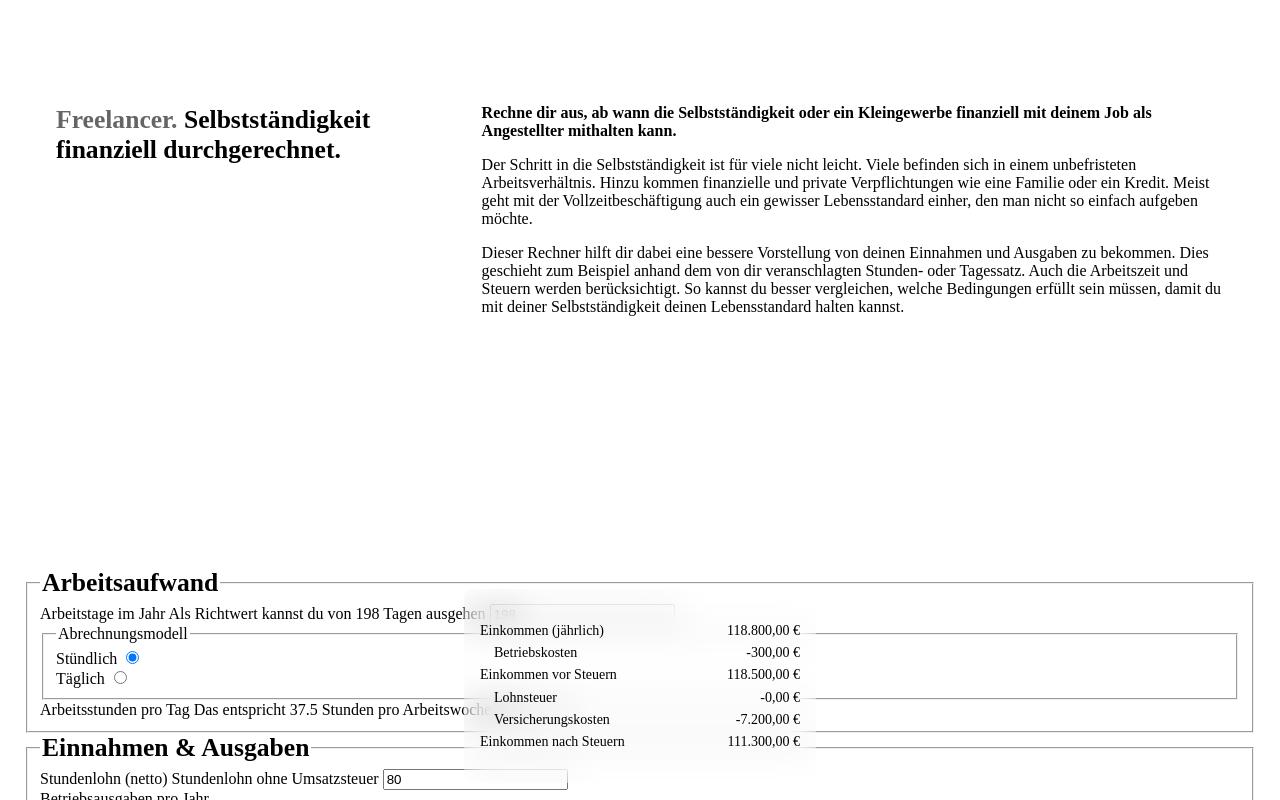
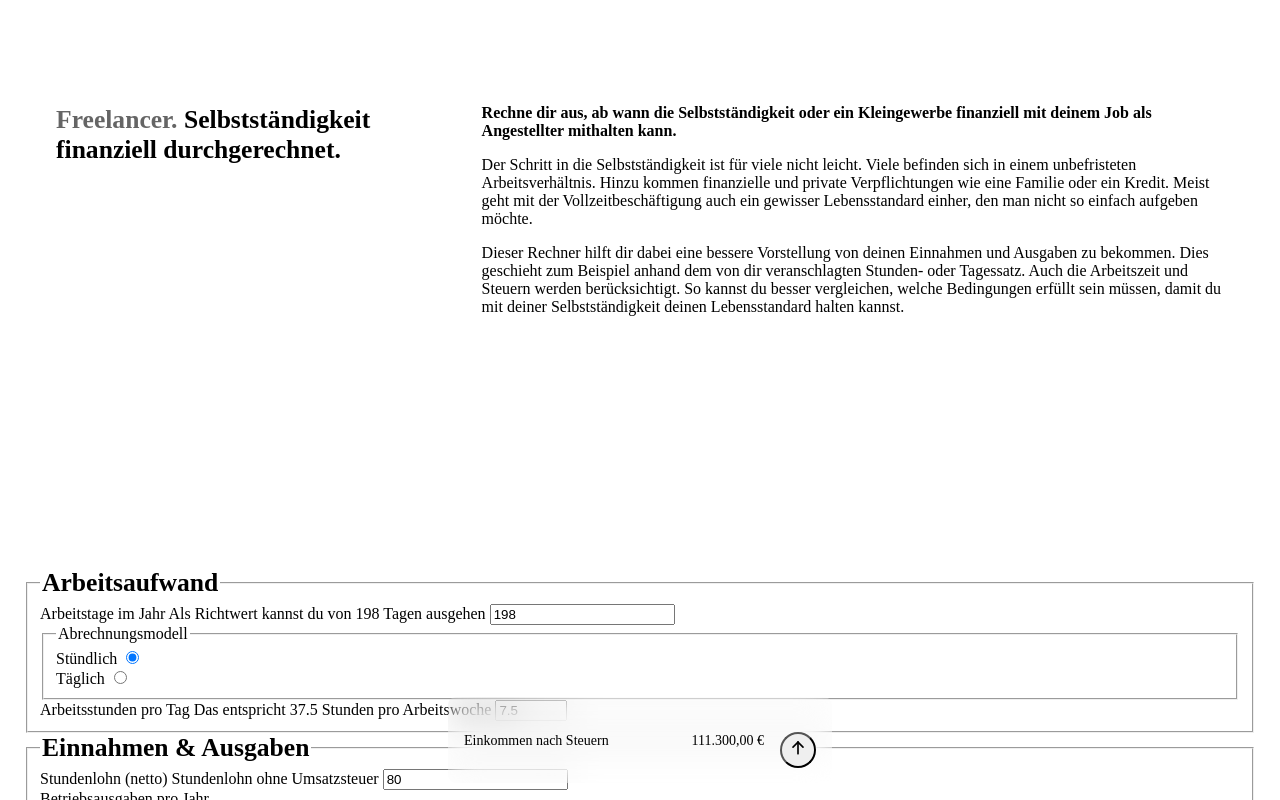
Before and after one commit to lukaskoeller/freelancer, a SvelteKit app: page / in a window 1280 px wide. Shown: the top 800 px of the page. Built offline with nearby package versions, Linux system fonts and the light colour scheme.

Commit message:
feat: improve results

```diff
--- a/src/routes/+page.svelte
+++ b/src/routes/+page.svelte
@@ -3,6 +3,8 @@
 	import type { PageProps } from './$types';
 
 	let { data, form }: PageProps = $props();
+
+	let isExpanded = $state(false);
 
 	let workDays = $state(198);
 	let workHours = $state(7.5);
@@ -352,7 +354,8 @@
 					<output class="kpi" for="income">{formatCurrency(income)}</output>
 				</div>
 			</div> -->
-			<dl class="calculation">
+			<dl>
+				<div class={`calculation -inner ${isExpanded ? '' : '-hidden'}`}>
 					<dt id="yearly-turnover">Einkommen (jährlich)</dt>
 					<dd>
 						<output aria-describedby="yearly-turnover" for="incomeBeforeTax">
@@ -383,13 +386,41 @@
 							{formatCurrency(insuranceCosts * -1)}
 						</output>
 					</dd>
+				</div>
+				<div class="calculation">
 					<dt id="income-after-tax">Einkommen nach Steuern</dt>
 					<dd>
 						<output aria-describedby="income-after-tax">
 							{formatCurrency(income)}
 						</output>
 					</dd>
+				</div>
 			</dl>
+			<button
+				class="expand-button"
+				onclick={() => {
+					isExpanded = !isExpanded;
+				}}
+				aria-label={isExpanded ? 'Berechnung verstecken' : 'Berechnung zeigen'}
+			>
+				<svg
+					style={`transform: ${isExpanded ? 'rotate(180deg)' : 'rotate(0deg)'}; transition: transform 0.2s`}
+					xmlns="http://www.w3.org/2000/svg"
+					width="20"
+					height="20"
+					viewBox="0 0 24 24"
+					fill="none"
+					stroke="currentColor"
+					stroke-width="2"
+					stroke-linecap="round"
+					stroke-linejoin="round"
+				>
+					<path stroke="none" d="M0 0h24v24H0z" fill="none" />
+					<path d="M12 5l0 14" />
+					<path d="M18 11l-6 -6" />
+					<path d="M6 11l6 -6" />
+				</svg>
+			</button>
 		</div>
 	</div>
 </div>
@@ -483,8 +514,12 @@
 	.results {
 		position: sticky;
 		bottom: var(--spacing-base);
+		display: flex;
+		justify-content: space-between;
+		align-items: flex-end;
+		gap: var(--spacing-base);
 		margin-inline: auto;
-		inline-size: min(40ch, 100%);
+		inline-size: min(44ch, 100%);
 		border-radius: var(--border-radius-large);
 		background-color: color-mix(in lch, var(--color-surface-base), transparent 60%);
 		backdrop-filter: blur(var(--spacing-base));
@@ -496,10 +531,21 @@
 			bottom: auto;
 			inline-size: 100%;
 		}
+
+		& dl {
+			flex: 1;
+		}
 	}
 
 	.calculation {
+		--_duration: 0.2s;
 		--measure-base: auto;
+
+		overflow: clip;
+
+		@media (prefers-reduced-motion: no-preference) {
+			interpolate-size: allow-keywords;
+		}
 
 		display: grid;
 		grid-auto-columns: 1fr;
@@ -509,12 +555,32 @@
 			font-size: var(--font-size-base);
 		}
 
+		&.-inner {
+			opacity: 1;
+			block-size: auto;
+			transition:
+				content-visibility var(--_duration) allow-discrete,
+				opacity var(--_duration),
+				block-size var(--_duration);
+
+			&.-hidden {
+				opacity: 0;
+				block-size: 0;
+				overflow-y: clip;
+
+				@media (--lg-n-above) {
+					opacity: 1;
+					block-size: auto;
+				}
+			}
+		}
+
 		& dt {
 			grid-column: 1;
 			padding-block: 0.2lh;
 
-			&:not(:last-of-type) {
-				border-bottom: var(--border-width-thin) solid var(--color-border-muted);
+			&:not(:only-of-type) {
+				border-block-end: var(--border-width-thin) solid var(--color-border-muted);
 			}
 		}
 
@@ -523,8 +589,8 @@
 			text-align: end;
 			padding-block: 0.2lh;
 
-			&:not(:last-of-type) {
-				border-bottom: var(--border-width-thin) solid var(--color-border-muted);
+			&:not(:only-of-type) {
+				border-block-end: var(--border-width-thin) solid var(--color-border-muted);
 			}
 		}
 	}
@@ -532,6 +598,20 @@
 	.text-ident {
 		font-weight: var(--font-weight-default);
 		padding-inline-start: 2ch;
+		color: var(--color-text-subtle);
+
+		& + dd {
+			color: var(--color-text-subtle);
+		}
+	}
+
+	.expand-button {
+		border-radius: 100%;
+		aspect-ratio: 1;
+
+		@media (--lg-n-above) {
+			display: none;
+		}
 	}
 
 	.kpi-label {
```
Lines whose indentation alone changed are shown as unchanged.
